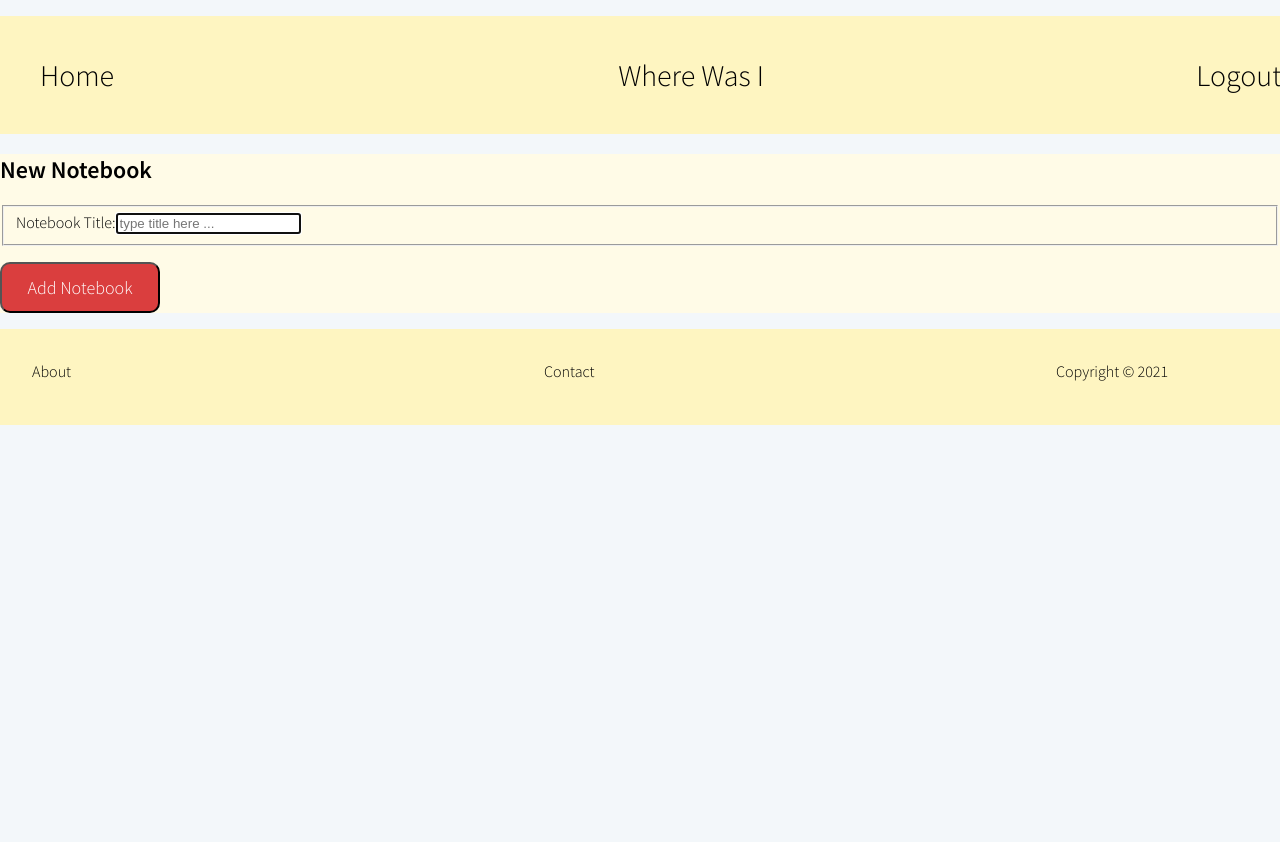
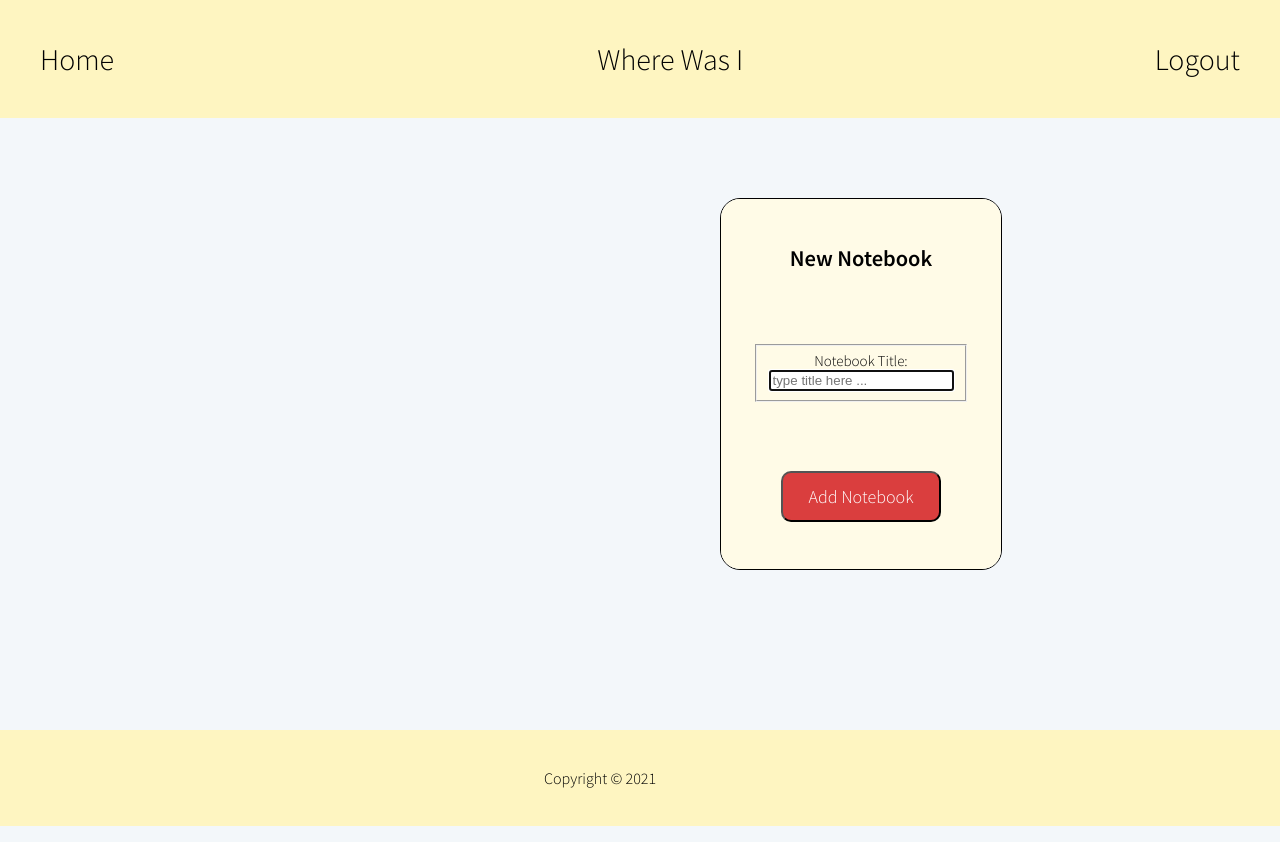
Before and after one commit to calebwagner/react-notes-app, a React (Create React App) app: page /create in a window 1280 px wide. Shown: the top 842 px of the page. Before the commit the page ends 800 px from the top, so only its background shows below. Built offline with nearby package versions, Linux system fonts and the light colour scheme; sample sign-in values are in the browser's storage.

Commit message:
styled notebook components

```diff
--- a/src/components/nav/Footer.css
+++ b/src/components/nav/Footer.css
@@ -3,14 +3,20 @@
   flex-wrap: nowrap;
   justify-content: space-between;
   background-color: #fef5c1;
+  text-decoration: none;
+  left: 0;
+  height: 2rem;
+  margin-top: 1rem;
+
   padding: 2rem;
-  text-decoration: none;
-  /* margin-top: 10%; */
   /* position: fixed; */
-  left: 0;
   bottom: 0;
   width: 100%;
-  height: 2rem;
+  margin-inline-start: 0px;
+  margin-inline-end: 0px;
+  margin-top: 10rem;
+  align-items: center;
+  justify-content: center;
 }
 
 .footer__item {
--- a/src/components/nav/Footer.js
+++ b/src/components/nav/Footer.js
@@ -7,16 +7,6 @@ export const Footer = (props) => {
     <ul className="footer">
       <li className="footer__item">
         <Link className="footer__link" to="/">
-          About
-        </Link>
-      </li>
-      <li className="footer__item">
-        <Link className="footer__link" to="/">
-          Contact
-        </Link>
-      </li>
-      <li className="footer__item">
-        <Link className="footer__link" to="/">
           Copyright © 2021
         </Link>
       </li>
--- a/src/components/nav/NavBar.css
+++ b/src/components/nav/NavBar.css
@@ -4,11 +4,12 @@
   justify-content: left;
   background-color: #fef5c1;
   padding: 2.5rem;
-  width: 97%;
   text-decoration: none;
   list-style-type: none;
   justify-content: space-between;
   color: black;
+  margin-block-start: 0em;
+  margin-block-end: 0em;
 }
 
 .navbar__item {
@@ -24,16 +25,3 @@
   list-style-type: none;
   color: black;
 }
-
-.d-block {
-  height: 30rem;
-}
-
-/* .title {
-  background-color: #f0483e;
-  font-weight: bolder;
-  border-radius: 20px;
-  color: white;
-  width: 300px;
-  font-size: 30px;
-} */
--- a/src/components/notebooks/Notebook.css
+++ b/src/components/notebooks/Notebook.css
@@ -69,6 +69,25 @@
 
 .notebookForm {
   background-color: #fffbe7;
+  height: 350px;
+  width: 200px;
+  border-radius: 20px;
+  padding-left: 40px;
+  padding-right: 40px;
+  padding-bottom: 20px;
+  font-family: sans-serif;
+  display: flex;
+  font-size: 15px;
+  border: 1px solid black;
+  text-align: center;
+  margin-top: 5rem;
+  flex-wrap: wrap;
+  align-items: center;
+  font-family: "Source Sans Pro", sans-serif;
+  overflow: scroll;
+  align-items: center;
+  justify-content: center;
+  margin-left: 45rem;
 }
 
 button {
@@ -133,7 +152,7 @@ Link {
 }
 
 .notebooks__header {
-  font-size: 4rem;
+  font-size: 2rem;
 }
 
 .add__notebook__card {
@@ -160,8 +179,14 @@ Link {
   display: flex;
   flex-direction: column;
   text-align: center;
-  background-color: #fffbe7;
   margin-top: 10px;
+  justify-content: center;
+  align-items: center;
+  padding-left: 2.5rem;
+}
+
+.create {
+  padding-left: 2.5rem;
 }
 
 .icon {
@@ -202,3 +227,12 @@ Link {
 .red {
   background-color: red;
 }
+
+.search {
+  flex-basis: 40%;
+  padding: 1rem;
+}
+
+.input--wide {
+  width: 100%;
+}
--- a/src/components/notebooks/NotebookForm.js
+++ b/src/components/notebooks/NotebookForm.js
@@ -51,12 +51,6 @@ export const NotebookForm = () => {
         </div>
       </fieldset>
 
-      {/* <select>
-        <option value="">-- Select Color --</option>
-        <option className="yellow">yellow</option>
-        <option className="red">red</option>
-      </select> */}
-
       <button className="btn btn-primary" onClick={handleClickSaveNotebook}>
         Add Notebook
       </button>
--- a/src/components/notebooks/NotebookList.js
+++ b/src/components/notebooks/NotebookList.js
@@ -4,6 +4,7 @@ import { useHistory } from "react-router-dom";
 import "./Notebook.css";
 import { NotebookDetail } from "./NotebookDetail";
 import { BsFillPlusSquareFill } from "react-icons/bs";
+import { TextField } from "@material-ui/core";
 
 export const NotebookList = () => {
   const { notebooks, getNotebooks, searchTerms, setSearchTerms } = useContext(
@@ -52,24 +53,21 @@ export const NotebookList = () => {
         {/* redirect user to create notebook page */}
         {/* <button onClick={() => history.push("/create")}>Create Notebook</button> */}
         <h1 className="notebooks__header">Notebooks:</h1>
-        <div className="notebook__searchbar">
-          <h2>Notebook search:</h2>
-          {/* searchbar function */}
-          <input
-            type="text"
+        <div className="search">
+          <TextField
+            id="outlined-search"
+            label="Search field"
+            type="search"
+            variant="filled"
             className="input--wide"
             onKeyUp={(event) => setSearchTerms(event.target.value)}
-            placeholder="Search for a notebook... "
           />
         </div>
       </div>
       <div className="flex-box">
         <div className="add__notebook__card">
-          {/* <button onClick={() => history.push("/create")}>
-            Create Notebook
-          </button> */}
           <div className="icon__div">
-            <h2>Create</h2>
+            <h2 className="create">Create</h2>
             <div className="icon">
               <BsFillPlusSquareFill
                 style={{ color: ` #da3e3e`, cursor: `pointer` }}
```
Also changed, not shown: src/components/notebooks/images/trash.svg (added).
